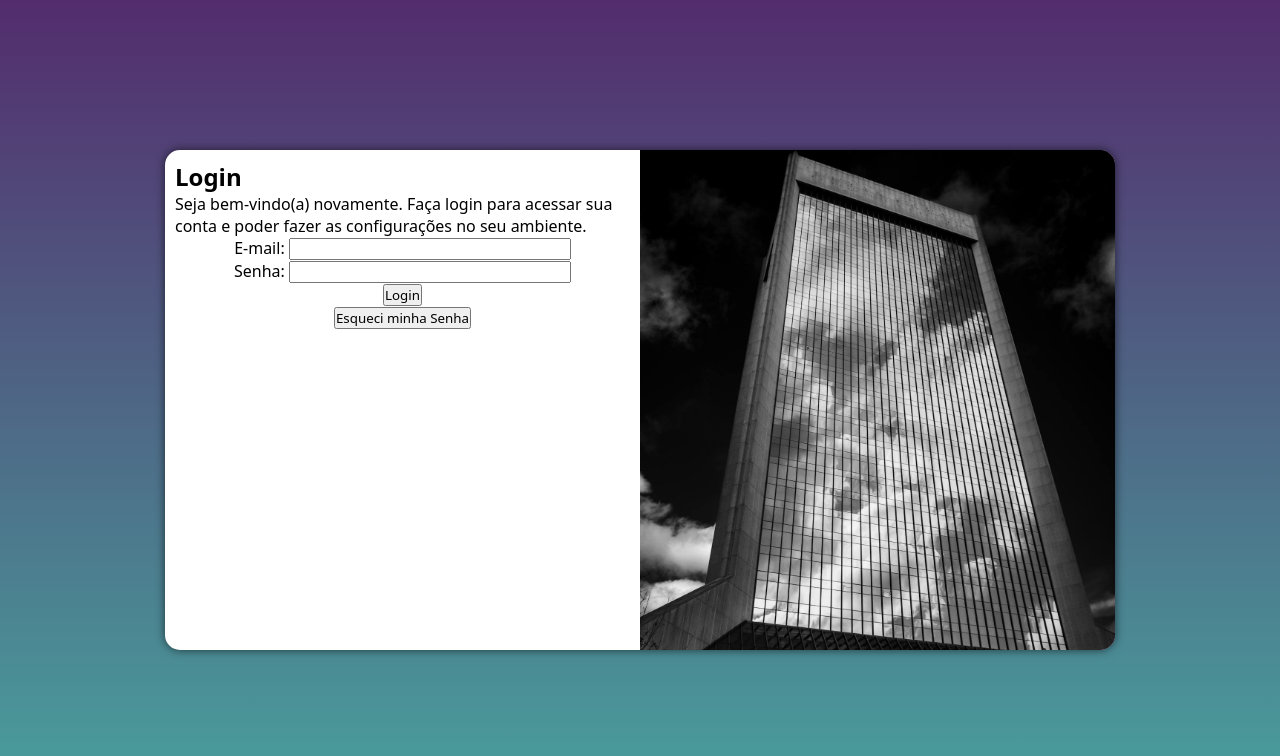
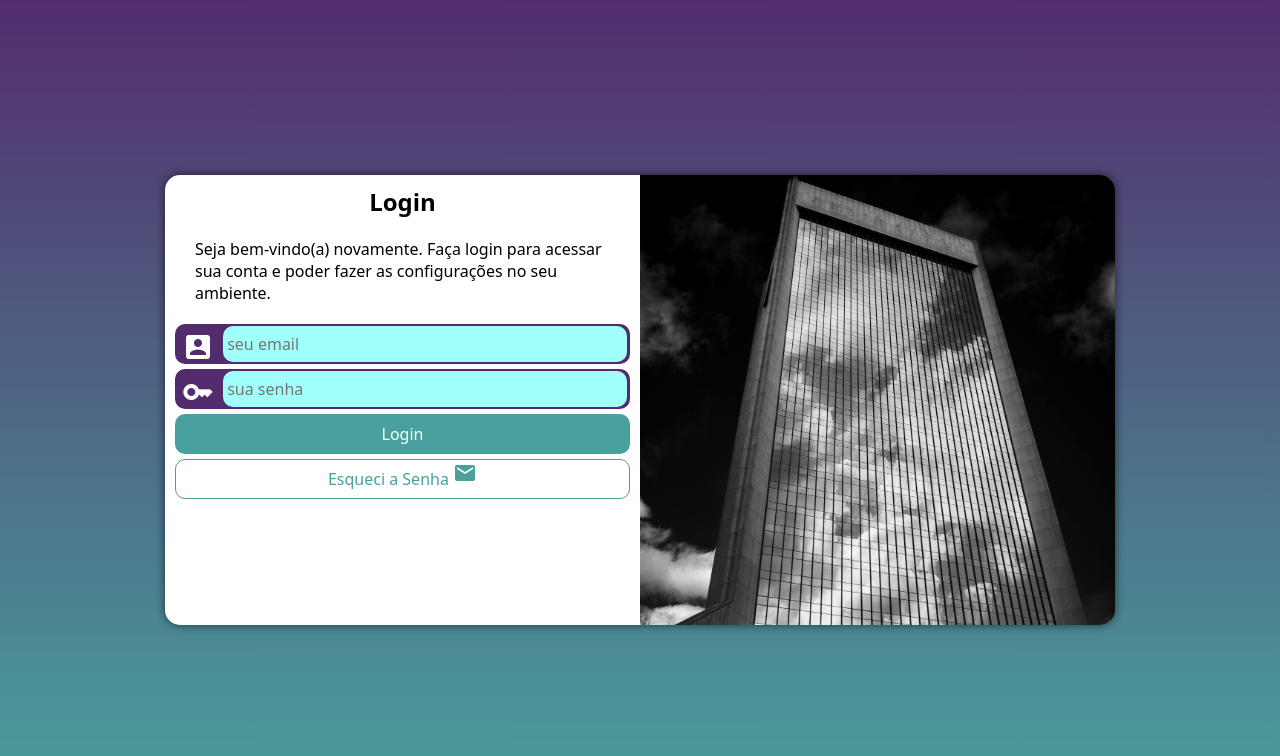
Before and after one commit to hugodebritos/projeto-login, a plain HTML site: page index.html in a window 1280 px wide. Drawn offline with Linux system fonts and the light colour scheme.

Commit message:
modificaões completas

```diff
--- a/estilos/media-query.css
+++ b/estilos/media-query.css
@@ -14,14 +14,17 @@ Grandes telas: maiores que 1200px
     --cor1: #532c6d;
 }
 
+/* configuração para tablet */
 @media screen and (min-width: 768px) and (max-width: 992px){
     body{
         background-image: linear-gradient(var(--cor1) , var(--cor0));
     }
     section#login{
         width: 85vw;
+        height: 400px;
     }
     section#login>div#imagem{
+        background-size: cover;
         float:left;
         width: 35%;
         height: 100%;
@@ -33,21 +36,26 @@ Grandes telas: maiores que 1200px
     }
 }
 
+/* configuração para desktop e telas grandes */
 @media screen and (min-width: 992px){
     body{
         background-image: linear-gradient(var(--cor1) , var(--cor0));
     }
     section#login{
         width: 950px;
+        height: 450px;
     }
     section#login>div#imagem{
         float:right;
         width: 50%;
         height: 100%;
-
     }
     section#login>div#formulario{
         float:left;
         width: 50%;
     }
+    #formulario>p{
+    font-size: 1em;
+    margin: 20px 20px;
+    }
 }
--- a/estilos/style.css
+++ b/estilos/style.css
@@ -9,6 +9,7 @@ lilás: #5f2c82
 :root{
     --cor0: #49a09d;
     --cor1: #532c6d;
+    --cor2: #a0fffa;
 }
 
 *{
@@ -31,16 +32,17 @@ section#login{
     position: absolute;
     top: 50%;
     left: 50%;
-    transform: translate(-50%, -50%);
     /* overflow = tudo que tiver fora da borda vai ficar escondido */
     overflow: hidden;
 
     background-color: #fff;
     width: 300px;
-    height: 500px;
+    height: 550px;
     border-radius: 15px;
     box-shadow: 0px 0px 10px #0000009d;
 
+    /* todas as transformações e transições no fim */
+    transform: translate(-50%, -50%);
     transition: width .3s, height .3s;
     transition-timing-function: ease;
 }
@@ -54,6 +56,76 @@ section#login>div#formulario{
     display: block;
     padding: 10px;
 }
-#formulario>form>p{
+#formulario>h1{
     text-align: center;
+    margin-bottom: 10px;
 }
+#formulario>p{
+    font-size: 0.9em;
+}
+form>.campo{
+    background-color: var(--cor1);
+    border: 2px solid var(--cor1);
+    width: 100%;
+    display: block;
+    height: 40px;
+    border-radius: 10px;
+    margin: 5px 0px;
+}
+.campo>i{
+    color: white;
+    font-size: 2em;
+    padding: 5px;
+
+}
+.campo>input{
+    background-color: var(--cor2);
+    font-size: 1em;
+    /* calcula a largura de 100% menos a quantidade que eu quiser */
+    width: calc(100% - 47px);
+    height: 100%;
+    border: 0;
+    border-radius: 10px;
+    padding: 4px;
+    /* todas as transformações e transições no fim */
+    transform: translateY(-13px);
+}
+    /* quando o foco estiver no campo input */
+.campo>input:focus-within{
+    background-color: #fff;
+    border: none;
+}
+.campo>label{
+    display: none;
+}
+form>input[type=submit]{
+    display: block;
+    font-size: 1em;
+    width: 100%;
+    height: 40px;
+    background-color: #49a09d;
+    color: #fff;
+    border: none;
+    border-radius: 10px;
+    cursor: pointer;
+}
+form>input[type=submit]:hover{
+    background-color: #3d8582;
+}
+form>a.botao{
+    display: block;
+    text-align: center;
+    font-size: 1em;
+    width: 100%;
+    height: 40px;
+    background-color: #ffffff;
+    color: var(--cor0);
+    border: 1px solid var(--cor0);
+    border-radius: 10px;
+    text-decoration: none;
+    padding: 1px;
+    margin-top: 5px;
+}
+form>a.botao:hover{
+    background-color: #6ee4de;
+}
--- a/index.html
+++ b/index.html
@@ -6,6 +6,7 @@
     <title>Projeto Login</title>
     <link rel="stylesheet" href="estilos/style.css">
     <link rel="stylesheet" href="estilos/media-query.css">
+    <link href="https://fonts.googleapis.com/icon?family=Material+Icons" rel="stylesheet" />
 </head>
 <body>
     <main>
@@ -17,18 +18,20 @@
                 <h1>Login</h1>
                 <p>Seja bem-vindo(a) novamente. Faça login para acessar sua conta e poder fazer as configurações no seu ambiente.</p>
                 <form action="login.php" method="post">
-                    <p>
+                    <div class="campo">
+                        <i class="material-icons">account_box</i>
+                        <input type="email" name="email" id="iemail" autocomplete="email" required size="30" placeholder="seu email">
                         <label for="iemail">E-mail:</label>
-                        <input type="email" name="email" id="iemail" autocomplete="email" required size="30">
-                    </p>
-                    <p>
+                    </div>
+                    <div class="campo">
+                        <i class="material-icons">key</i>
+                        <input type="password" name="senha" id="isenha" autocomplete="current-password" required minlength="8" maxlength="20" size="30" placeholder="sua senha">
                         <label for="isenha">Senha:</label>
-                        <input type="password" name="senha" id="isenha" required minlength="8" maxlength="20" size="30">
-                    </p>
-                    <p>
-                        <input type="submit" value="Login"><br>
-                        <input type="submit" value="Esqueci minha Senha">
-                    </p>
+                    </div>
+                    <!-- <div> -->
+                        <input type="submit" value="Login">
+                        <a href="#" class="botao">Esqueci a Senha <i class="material-icons">mail</i></a>
+                    <!-- </div> -->
                 </form>
             </div>
         </section>
```
